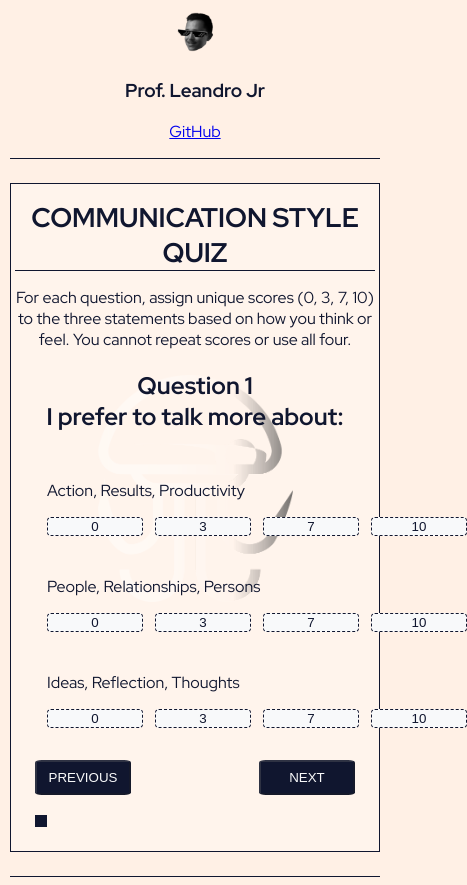
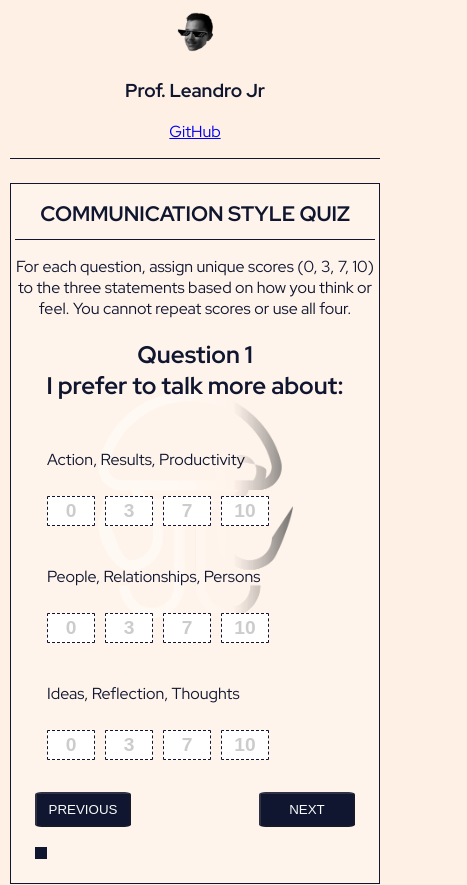
Before and after one commit to profleandrojr/communication-style-test, a React (Create React App) app: page /quiz in a window 390 px wide. Shown: the top 885 px of the page, 467 px wide, since content can reach past the window. Built offline with nearby package versions, Linux system fonts and the light colour scheme; the HTML template or start-up script is replaced by a standard one.

Commit message:
feat: improve quiz UX with buttons and add data persistence

```diff
--- a/src/App.css
+++ b/src/App.css
@@ -1,3 +1,7 @@
+.welcome {
+  margin-bottom: 20px;
+}
+
 .App {
   text-align: center;
   padding: 20px;
@@ -64,32 +68,50 @@ button {
 
 .score-buttons {
   display: flex;
-  justify-content: center;
-  align-items: center;
-  gap: 12px;
+  gap: 10px;
+  margin-top: 10px;
+  justify-content: center; /* Center them if you like, or remove to align left */
 }
 
 .score-btn {
-  padding: 1px 1px;
+  padding: 3px 6px;
+  color: #ccc;
   border: 1px dashed rgb(16, 22, 47);
-  background-color: #f8f9fa;
-  color: rgb(16, 22, 47);
-  border-radius: 4px;
+  background-color: white;
+  border-radius: 1px;
   cursor: pointer;
+  font-weight: bold;
+  font-size: 1.2rem;
   transition: all 0.2s ease;
-  font-weight: black;
+  min-width: 36px;
 }
 
-.score-btn:hover {
-  border-color: rgb(16, 22, 47);
-  background-color: #f0f0f0;
+.score-btn:not(:disabled):hover {
+  border-color: #888;
+  background-color: #f9f9f9;
+  transform: translateY(-2px);
 }
 
 .score-btn.selected {
-  background-color: rgb(16, 22, 47);
-  color: #f8f9fa;
-  border-color: rgb(16, 22, 47);
-  transform: scale(1.05);
+  background-color: #4caf50;
+  color: white;
+  border-color: #4caf50;
+  box-shadow: 0 4px 6px rgba(16, 22, 47, 0.1);
+}
+
+.score-btn:disabled {
+  background-color: #eee;
+  color: #ccc;
+  border-color: #eee;
+  cursor: not-allowed;
+  text-decoration: line-through;
+}
+
+@media (max-width: 600px) {
+  .score-btn {
+    min-width: 12px;
+    max-width: 48px;
+  }
 }
 
 .navigation {
@@ -100,7 +122,9 @@ button {
 
 @media (max-width: 600px) {
   .quiz-container h1 {
-    font-size: 27px;
+    font-size: 21px;
+    margin-bottom: 12px;
+    padding-bottom: 12px;
   }
 
   .statement {
--- a/src/components/Quiz.js
+++ b/src/components/Quiz.js
@@ -9,10 +9,25 @@ const Quiz = () => {
   const totalQuestions = 27;
   const scores = [0, 3, 7, 10];
 
-  const [currentQuestion, setCurrentQuestion] = useState(0);
-  const [answers, setAnswers] = useState(
-    Array(totalQuestions).fill({ red: null, blue: null, green: null })
-  );
+  // Lazy Initialize Current Question
+  const [currentQuestion, setCurrentQuestion] = useState(() => {
+    const saved = localStorage.getItem("quizCurrentQuestion");
+    return saved ? parseInt(saved, 10) : 0;
+  });
+
+  //  Lazy Initialize Answers
+  const [answers, setAnswers] = useState(() => {
+    const saved = localStorage.getItem("quizAnswers");
+    // If we have saved answers, parse them. Otherwise, generate the empty array.
+    return saved
+      ? JSON.parse(saved)
+      : Array(totalQuestions).fill({ red: null, blue: null, green: null });
+  });
+
+  React.useEffect(() => {
+    localStorage.setItem("quizAnswers", JSON.stringify(answers));
+    localStorage.setItem("quizCurrentQuestion", currentQuestion);
+  }, [answers, currentQuestion]);
 
   const questionKey = `questions.${currentQuestion + 1}`;
   const questionText = t(`${questionKey}.text`);
@@ -25,6 +40,14 @@ const Quiz = () => {
       [color]: parseInt(value),
     };
     setAnswers(newAnswers);
+  };
+
+  const isScoreTaken = (currentColor, scoreToCheck) => {
+    const currentAns = answers[currentQuestion];
+
+    return Object.keys(currentAns).some(
+      (key) => key !== currentColor && currentAns[key] === scoreToCheck
+    );
   };
 
   const isValid = () => {
@@ -69,18 +92,25 @@ const Quiz = () => {
         {["red", "blue", "green"].map((color, idx) => (
           <div key={idx} className="statement">
             <p>{statements[idx]}</p>
+
             <div className="score-buttons">
-              {scores.map((score) => (
-                <button
-                  key={score}
-                  className={`score-btn ${
-                    answers[currentQuestion][color] === score ? "selected" : ""
-                  }`}
-                  onClick={() => handleScoreChange(color, score)}
-                >
-                  {score}
-                </button>
-              ))}
+              {scores.map((s) => {
+                const isSelected = answers[currentQuestion][color] === s;
+                const isTaken = isScoreTaken(color, s);
+
+                return (
+                  <button
+                    key={s}
+                    className={`score-btn ${isSelected ? "selected" : ""} ${
+                      isTaken ? "disabled" : ""
+                    }`}
+                    onClick={() => handleScoreChange(color, s)}
+                    disabled={isTaken} // Prevents clicking duplicates
+                  >
+                    {s}
+                  </button>
+                );
+              })}
             </div>
           </div>
         ))}
--- a/src/components/Results.js
+++ b/src/components/Results.js
@@ -2,8 +2,10 @@
 import React from "react";
 import { useTranslation } from "react-i18next";
 import { useLocation, Link } from "react-router-dom";
+import { useNavigate } from "react-router-dom";
 
 const Results = () => {
+  const navigate = useNavigate();
   const { t } = useTranslation();
   const location = useLocation();
   const { answers } = location.state || { answers: [] }; // Fallback if no state
@@ -18,7 +20,15 @@ const Results = () => {
     { red: 0, blue: 0, green: 0 }
   );
 
-  // Determine style based on PDF logic
+  const handleRestart = () => {
+    // 1. Clear the storage
+    localStorage.removeItem("quizAnswers");
+    localStorage.removeItem("quizCurrentQuestion");
+
+    // 2. Navigate home
+    navigate("/");
+  };
+
   const scores = [
     { color: "red", score: totals.red },
     { color: "blue", score: totals.blue },
@@ -34,7 +44,7 @@ const Results = () => {
   } else {
     const primary = scores[0].color;
     const secondary = scores[1].color;
-    // Combo if secondary is close (e.g., within 30 points, based on PDF examples like 100/88)
+
     if (scores[0].score - scores[1].score <= 30) {
       styleKey = `${primary}-${secondary}`;
     } else {
@@ -64,9 +74,9 @@ const Results = () => {
         <p>Blue: {totals.blue}</p>
         <p>Green: {totals.green}</p>
       </div>
-      <Link to="/">
-        <button>{t("results.restart", "Restart Quiz")}</button>
-      </Link>
+      <button onClick={handleRestart}>
+        {t("results.restart", "Restart Quiz")}
+      </button>
     </div>
   );
 };
--- a/src/components/Welcome.js
+++ b/src/components/Welcome.js
@@ -14,7 +14,7 @@ const Welcome = () => {
     <div>
       <h1>{t("welcome.title")}</h1>
       <p>{t("welcome.subtitle")}</p>
-      <div style={{ marginBottom: "20px" }}>
+      <div className="welcome">
         <label>{t("welcome.language")}:</label>
         <select
           onChange={(e) => changeLanguage(e.target.value)}
```
